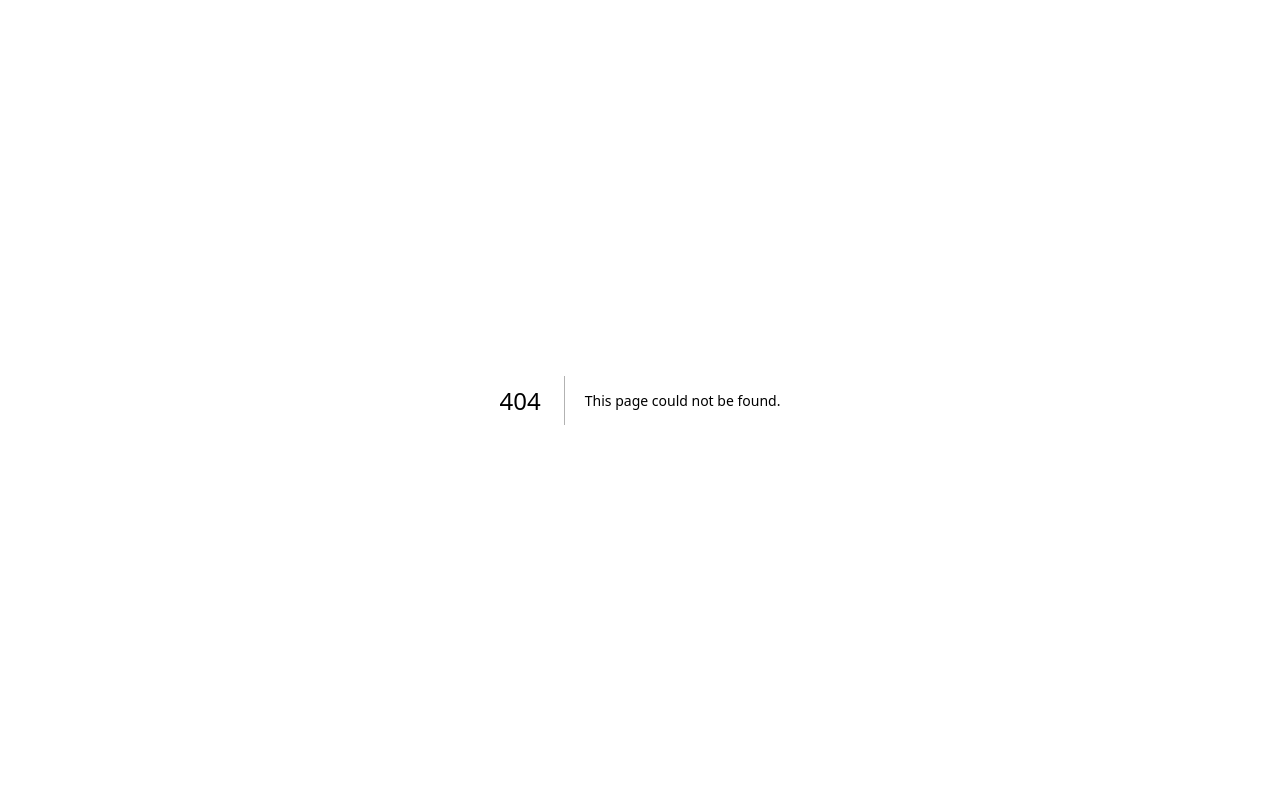
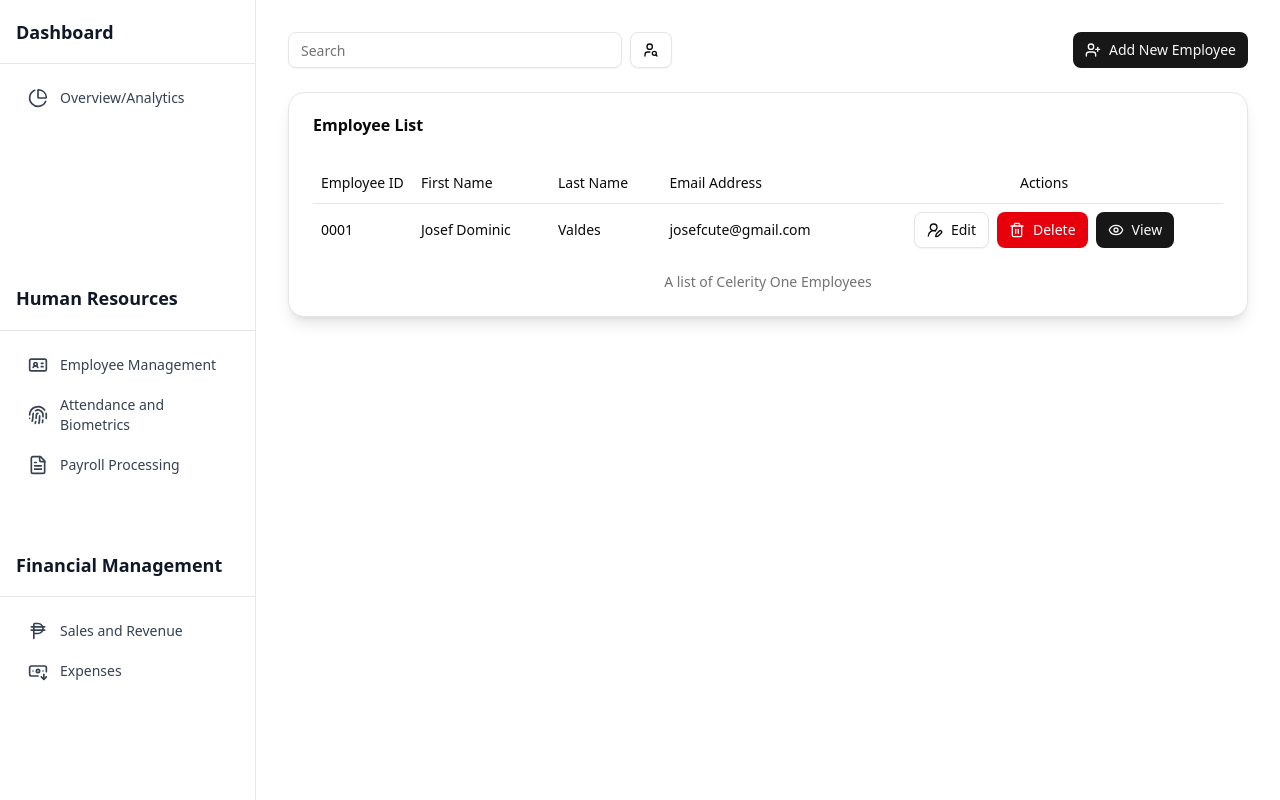
Before and after one commit to JosefDominus/celerity-one, a Next.js app: page /pages/human-resource/employee-management in a window 1280 px wide. Before the commit this address had no page. Built offline with nearby package versions, Linux system fonts and the light colour scheme.

Commit message:
Added employee management  page 092525

```diff
--- a/src/app/pages/human-resource/attendance-and-biometrics/page.js
+++ b/src/app/pages/human-resource/attendance-and-biometrics/page.js
@@ -1,4 +1,3 @@
-
 "use client"
 
 
--- /dev/null
+++ b/src/app/pages/human-resource/employee-management/page.js
@@ -0,0 +1,75 @@
+import Sidebar from "@/components/sidebar";
+import { Button } from "@/components/ui/button";
+import { Card, CardHeader, CardTitle, CardContent } from "@/components/ui/card";
+import { Input } from "@/components/ui/input";
+import {
+  Table,
+  TableBody,
+  TableCaption,
+  TableCell,
+  TableHead,
+  TableHeader,
+  TableRow,
+} from "@/components/ui/table";
+import { Eye, Trash2, UserPlus, UserRoundPen, UserSearch } from "lucide-react";
+
+export default function EmployeePage() {
+  return (
+    <div className="min-h-screen flex">
+
+      <div className="w-64 fixed inset-y-0">
+        <Sidebar />
+      </div>
+
+
+      <div className="flex-1 ml-64 p-8">
+        {/* Top action buttons */}
+        <div className="flex justify-between mb-6">
+        <div className="flex w-full max-w-sm items-center gap-2">
+            <Input placeholder="Search" />
+            <Button type="submit" variant="outline">
+            <UserSearch/>
+        </Button>
+    </div>
+          <Button><UserPlus/> Add New Employee</Button>
+        </div>
+
+
+        <Card className="shadow-lg rounded-2xl">
+          <CardHeader>
+            <CardTitle>Employee List</CardTitle>
+          </CardHeader>
+          <CardContent>
+            <Table>
+              <TableCaption>A list of Celerity One Employees</TableCaption>
+              <TableHeader>
+                <TableRow>
+                  <TableHead className="w-[100px]">Employee ID</TableHead>
+                  <TableHead>First Name</TableHead>
+                  <TableHead>Last Name</TableHead>
+                  <TableHead>Email Address</TableHead>
+                  <TableHead className="text-center">Actions</TableHead>
+                </TableRow>
+              </TableHeader>
+              <TableBody>
+                <TableRow>
+                  <TableCell className="font-medium">0001</TableCell>
+                  <TableCell>Josef Dominic</TableCell>
+                  <TableCell>Valdes</TableCell>
+                  <TableCell>josefcute@gmail.com</TableCell>
+                  <TableCell>
+                    <div className="flex flex-row justify-center gap-2">
+                      <Button variant="outline"><UserRoundPen/>Edit</Button>
+                      <Button variant="destructive"><Trash2/>Delete</Button>
+                      <Button><Eye/>View</Button>
+                    </div>
+                  </TableCell>
+                </TableRow>
+              </TableBody>
+            </Table>
+          </CardContent>
+        </Card>
+      </div>
+    </div>
+  );
+}
--- a/src/components/cardsample.jsx
+++ b/src/components/cardsample.jsx
@@ -19,7 +19,7 @@ export function CardDemo() {
   return (
     <Card className="w-full max-w-sm">
       <CardHeader>
-        <CardTitle>Sample Change</CardTitle>
+        <CardTitle>Welcome to Celerity One</CardTitle>
         <CardDescription>
           Login to your account
         </CardDescription>
@@ -54,7 +54,7 @@ export function CardDemo() {
           </div>
         </form>
       </CardContent>
-      <CardFooter className="flex-col gap-2">
+      <CardFooter className="flex-col gap-2 ">
         <Link href = "/pages/dashboard">
         <Button type="submit" className="w-full">
           Login
--- a/src/components/loadingbutton.jsx
+++ /dev/null
@@ -1,12 +0,0 @@
-import { Loader2Icon } from "lucide-react"
-
-import { Button } from "@/components/ui/button"
-
-export function ButtonLoading() {
-  return (
-    <Button size="sm" disabled>
-      <Loader2Icon className="animate-spin" />
-      Please wait
-    </Button>
-  )
-}
--- a/src/components/sidebar.jsx
+++ b/src/components/sidebar.jsx
@@ -20,7 +20,7 @@ const sidebarItems = [
 ]
 
 const sidebarItems2 = [
-  { icon: IdCardIcon, label: "Employee Management", href: "/" },
+  { icon: IdCardIcon, label: "Employee Management", href: "/pages/human-resource/employee-management" },
   { icon: Fingerprint, label: "Attendance and Biometrics", href: "/pages/human-resource/attendance-and-biometrics" },
   { icon: FileText, label: "Payroll Processing", href: "/documents" },
 ]
```
Also changed, not shown: src/app/pages/dashboard/page.js (line endings or trailing spaces).
